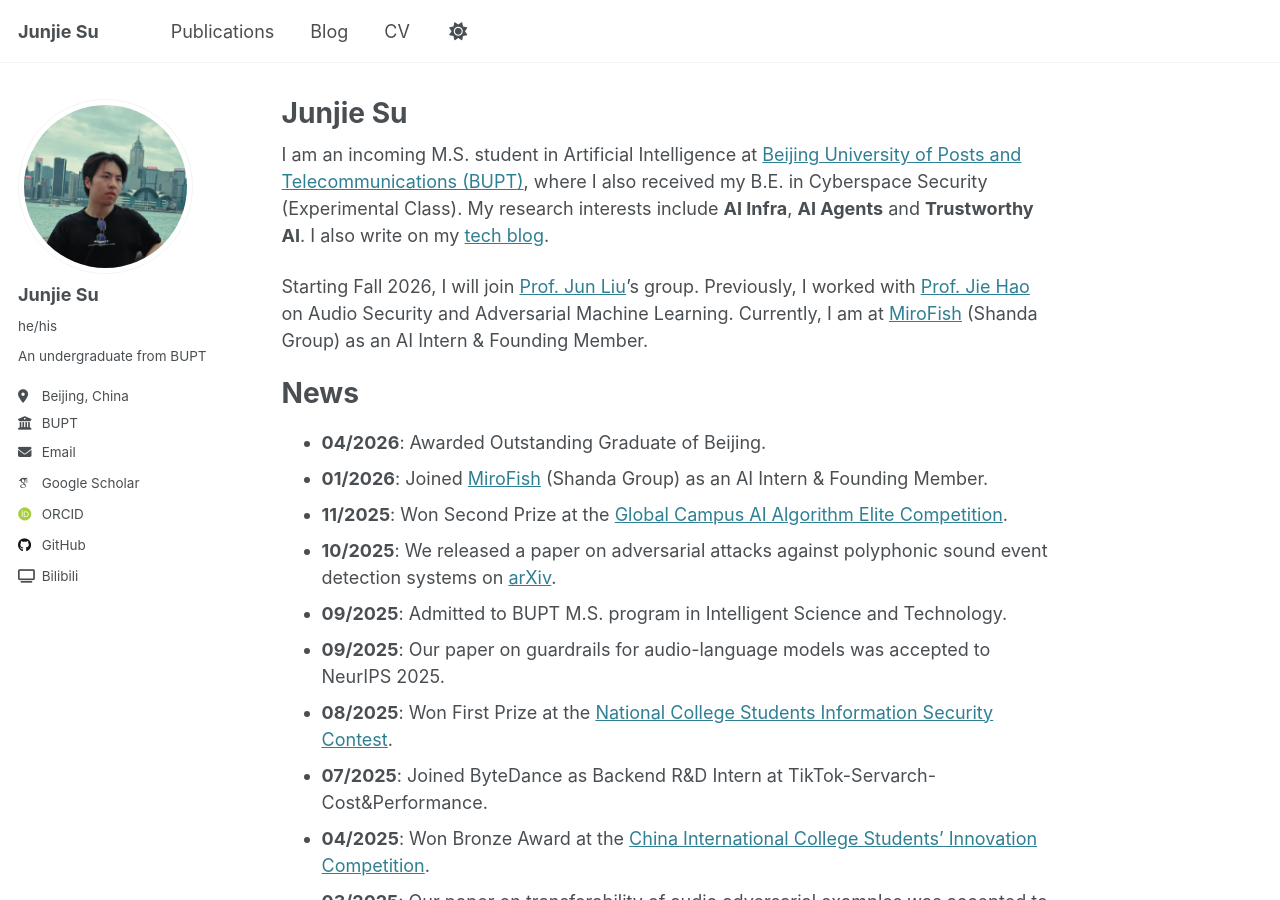
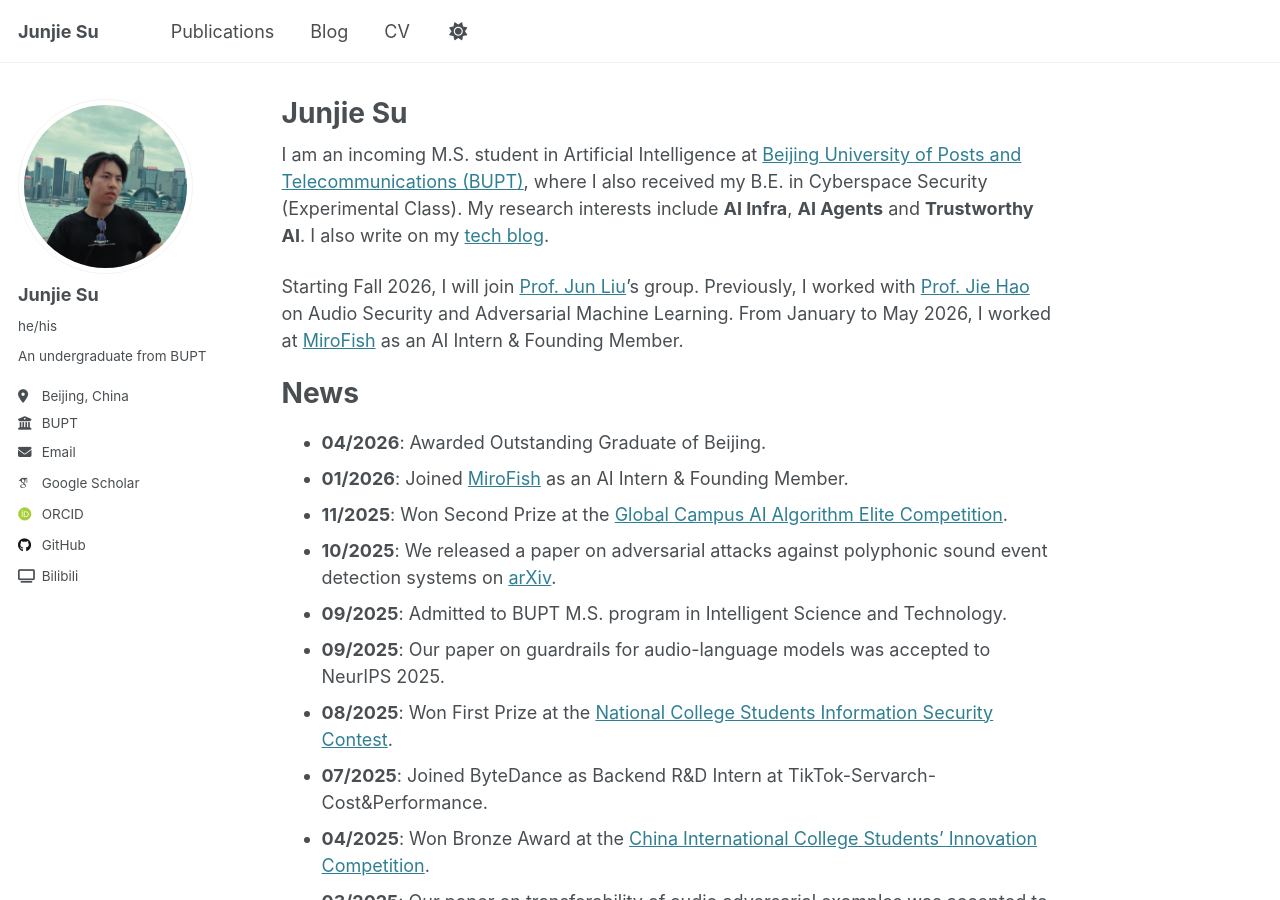
Before and after one commit to Junjie-Su/junjie-su.github.io, a Jekyll site: the page built from _pages/about.md, in a window 1280 px wide and 900 px high. Built offline with Jekyll 4.4.1, drawn with Linux system fonts in a browser that asks for light colours; some web fonts are replaced; some of the changed text lies outside the part shown.

Commit message:
update about

```diff
--- a/_pages/about.md
+++ b/_pages/about.md
@@ -9,13 +9,13 @@ redirect_from:
 ---
 I am an incoming M.S. student in Artificial Intelligence at [Beijing University of Posts and Telecommunications (BUPT)](https://www.bupt.edu.cn/), where I also received my B.E. in Cyberspace Security (Experimental Class). My research interests include **AI Infra**, **AI Agents** and **Trustworthy AI**. I also write on my <a href="https://momoyeyu.github.io" target="_blank" rel="noopener noreferrer">tech blog</a>.
 
-Starting Fall 2026, I will join [Prof. Jun Liu](https://teacher.bupt.edu.cn/liujun/zh_CN/index/64453/list/)'s group. Previously, I worked with [Prof. Jie Hao](https://scss.bupt.edu.cn/info/1063/3808.htm) on Audio Security and Adversarial Machine Learning. Currently, I am at [MiroFish](https://www.mirofish.ai) (Shanda Group) as an AI Intern & Founding Member.
+Starting Fall 2026, I will join [Prof. Jun Liu](https://teacher.bupt.edu.cn/liujun/zh_CN/index/64453/list/)'s group. Previously, I worked with [Prof. Jie Hao](https://scss.bupt.edu.cn/info/1063/3808.htm) on Audio Security and Adversarial Machine Learning. From January to May 2026, I worked at [MiroFish](https://www.mirofish.ai) as an AI Intern & Founding Member.
 
 News
 ====
 
 - **04/2026**: Awarded Outstanding Graduate of Beijing.
-- **01/2026**: Joined [MiroFish](https://www.mirofish.ai) (Shanda Group) as an AI Intern & Founding Member.
+- **01/2026**: Joined [MiroFish](https://www.mirofish.ai) as an AI Intern & Founding Member.
 - **11/2025**: Won Second Prize at the [Global Campus AI Algorithm Elite Competition](https://www.aicomp.cn/notice/notice-3/2846.html).
 - **10/2025**: We released a paper on adversarial attacks against polyphonic sound event detection systems on [arXiv](https://arxiv.org/abs/2510.02158).
 - **09/2025**: Admitted to BUPT M.S. program in Intelligent Science and Technology.
@@ -64,8 +64,8 @@ Publications
 Work Experience
 ===============
 
-**Shanda Group — MiroFish (AI Startup)**
-*AI Intern & Founding Member & Team Lead* — *Jan 2026 – Present*
+**MiroFish (AI Startup)**
+*AI Intern & Founding Member* — *Jan 2026 – May 2026*
 
 **ByteDance**
 *Backend R&D Intern — TikTok-Servarch-Cost&Performance* — *Jul 2025 – Dec 2025*
```
